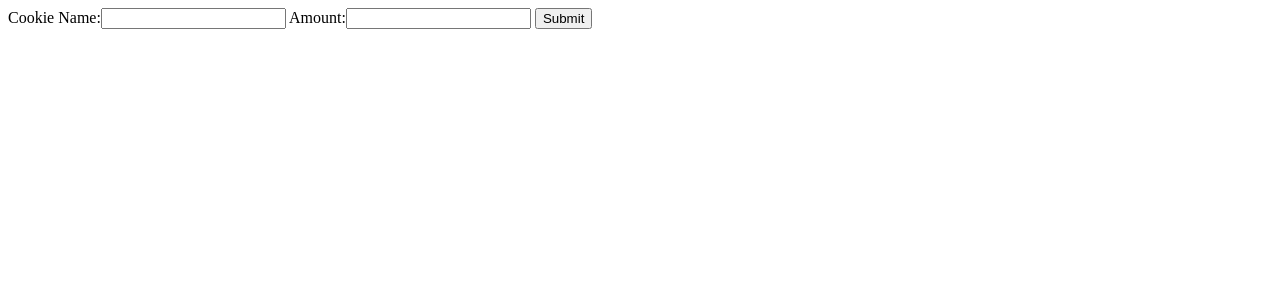
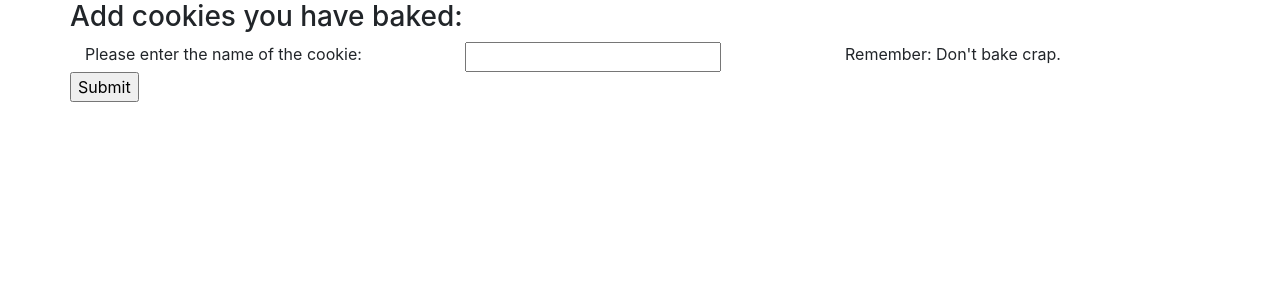
Before and after one commit to rxt1077/bakery, a Django app: page /cookies/baker in a window 1280 px wide. Shown: the top 300 px of the page. Run offline with Django 3.2, Linux system fonts and the light colour scheme; some libraries are stand-ins or nearby versions.

Commit message:
Prettiefied the forms a bit

```diff
--- a/cookies/templates/cookies/baker.html
+++ b/cookies/templates/cookies/baker.html
@@ -1,5 +1,35 @@
-<form action="/cookies/baker" method="post">
-    {% csrf_token %}
-    {{ form }}
-    <input type="submit" value="Submit">
-</form>
+<!doctype html>
+<html lang="en">
+  <head>
+    <!-- Required meta tags -->
+    <meta charset="utf-8">
+    <meta name="viewport" content="width=device-width, initial-scale=1, shrink-to-fit=no">
+
+    <!-- Bootstrap CSS -->
+    <link rel="stylesheet" href="https://stackpath.bootstrapcdn.com/bootstrap/4.3.1/css/bootstrap.min.css" integrity="sha384-ggOyR0iXCbMQv3Xipma34MD+dH/1fQ784/j6cY/iJTQUOhcWr7x9JvoRxT2MZw1T" crossorigin="anonymous">
+
+    <title>Baker Cookie Inventory</title>
+  </head>
+  <body>
+	<div class="container">
+		<div class="row">
+			<h3>Add cookies you have baked:</h3>
+		</div>
+		<form action="/cookies/baker" method="post">
+			{% csrf_token %}
+			<div class="row">
+				<div class="col-sm">Please enter the name of the cookie:</div>
+				<div class="col-sm">{{ form.cookie_name }}</div>
+				<div class="col-sm">Remember: Don't bake crap.</div>
+			</div>
+			<div class="row"><input type="submit" value="Submit"></div>
+		</form>
+	</div>
+
+    <!-- Optional JavaScript -->
+    <!-- jQuery first, then Popper.js, then Bootstrap JS -->
+    <script src="https://code.jquery.com/jquery-3.3.1.slim.min.js" integrity="sha384-q8i/X+965DzO0rT7abK41JStQIAqVgRVzpbzo5smXKp4YfRvH+8abtTE1Pi6jizo" crossorigin="anonymous"></script>
+    <script src="https://cdnjs.cloudflare.com/ajax/libs/popper.js/1.14.7/umd/popper.min.js" integrity="sha384-UO2eT0CpHqdSJQ6hJty5KVphtPhzWj9WO1clHTMGa3JDZwrnQq4sF86dIHNDz0W1" crossorigin="anonymous"></script>
+    <script src="https://stackpath.bootstrapcdn.com/bootstrap/4.3.1/js/bootstrap.min.js" integrity="sha384-JjSmVgyd0p3pXB1rRibZUAYoIIy6OrQ6VrjIEaFf/nJGzIxFDsf4x0xIM+B07jRM" crossorigin="anonymous"></script>
+  </body>
+</html>
```
